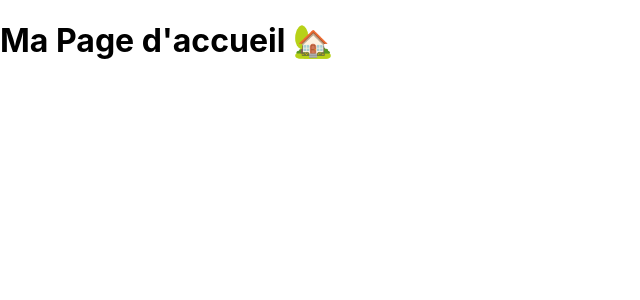
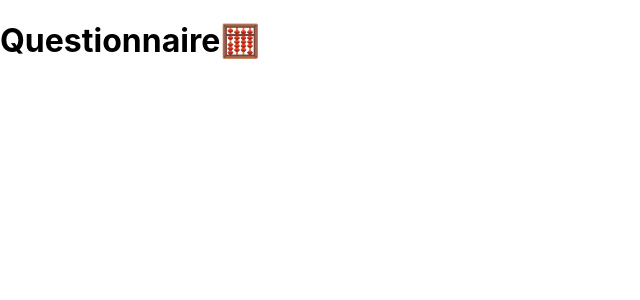
Before and after one commit to Muki-Dev/shiny-agence, a React (Create React App) app: page /survey in a window 1280 px wide. Shown: the top 300 px of the page, without its empty margins (0-640 px from the left). Built offline with nearby package versions, Linux system fonts and the light colour scheme.

Commit message:
add routing

```diff
--- a/package.json
+++ b/package.json
@@ -9,6 +9,7 @@
     "prettier": "^3.4.2",
     "react": "^19.0.0",
     "react-dom": "^19.0.0",
+    "react-router-dom": "^6.10.0",
     "react-scripts": "5.0.1",
     "web-vitals": "^2.1.4"
   },
--- a/src/index.jsx
+++ b/src/index.jsx
@@ -1,13 +1,21 @@
 import React from 'react';
 import ReactDOM from 'react-dom/client';
+import { BrowserRouter as Router,Routes,Route } from 'react-router-dom';
 import Home from './pages/Home';
+import Survey from './pages/Survey';
 import './index.css';
 import reportWebVitals from './reportWebVitals';
+
 
 const root = ReactDOM.createRoot(document.getElementById('root'));
 root.render(
   <React.StrictMode>
-    <Home />
+    <Router>
+      <Routes>
+        <Route path="/" element={<Home />}/>
+        <Route path="/survey" element={<Survey />}/>
+      </Routes>
+    </Router>
   </React.StrictMode>
 );
 
--- /dev/null
+++ b/src/pages/Survey/index.jsx
@@ -0,0 +1,9 @@
+function Survey(){
+    return(
+        <div>
+            <h1>Questionnaire🧮</h1>
+        </div>
+    )
+}
+
+export default Survey;
```
Also changed, not shown: 2 other files (tests, documents, lock files or other folders).
